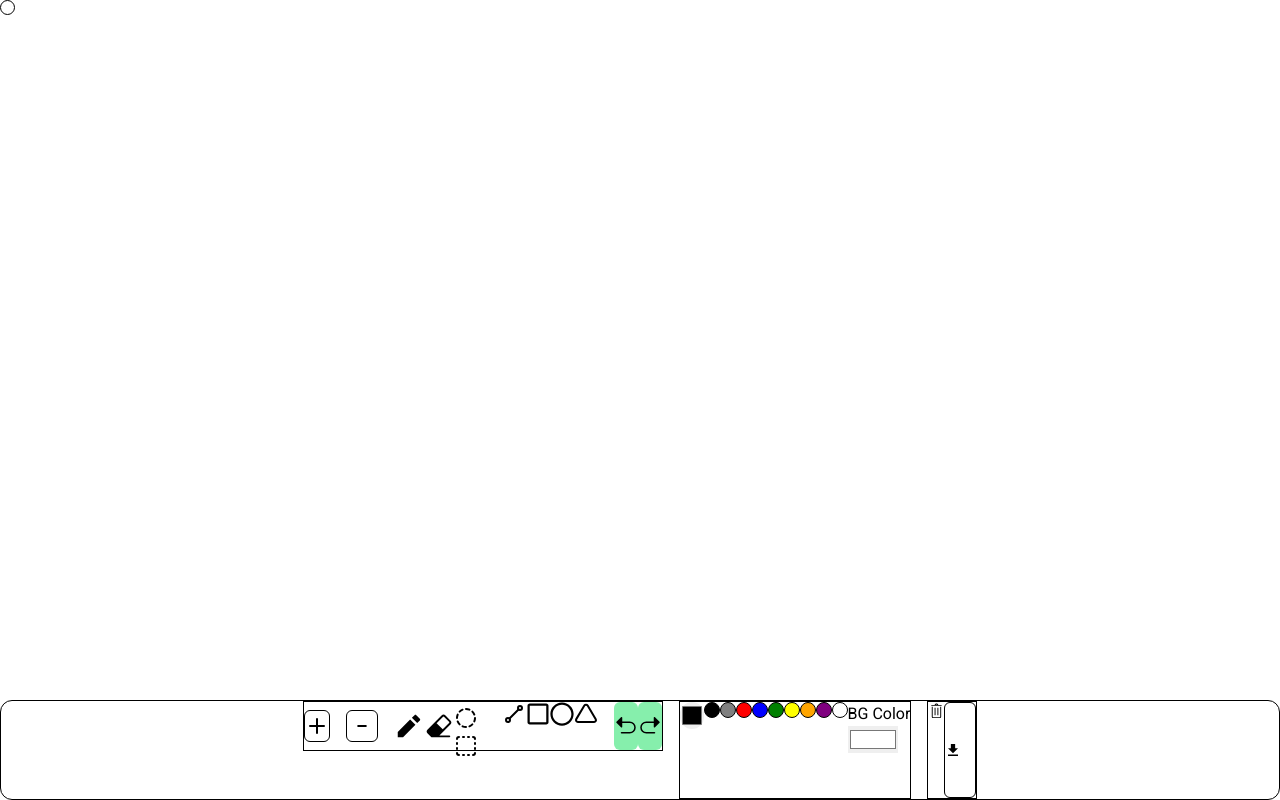
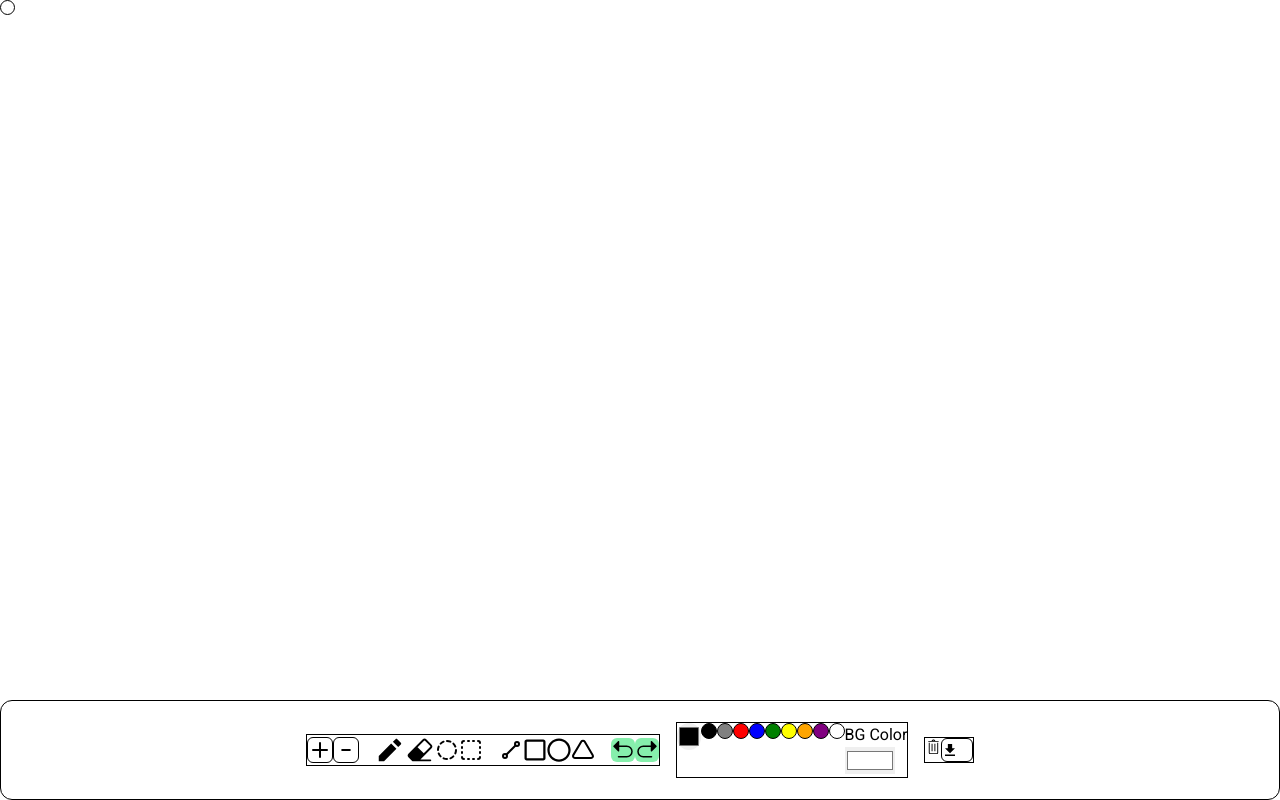
Before and after one commit to VictorSouzaCode/Splash-Paint, a React (Vite) app: page / in a window 1280 px wide. Built offline with nearby package versions, Linux system fonts and the light colour scheme; a web font is replaced by a local one.

Commit message:
toolbar-main-tools-ui-adjustments

```diff
--- a/src/components/Toolbar.tsx
+++ b/src/components/Toolbar.tsx
@@ -54,9 +54,9 @@ const Toolbar = ({
 
   return (
     <>
-    <div className="z-50 min-w-32 w-full h-[100px] absolute top-[100%] left-[50%] translate-y-[-100%] translate-x-[-50%] rounded-xl flex px-2 justify-center gap-4 border1">
+    <div className="z-50 min-w-32 w-full h-[100px] absolute top-[100%] left-[50%] translate-y-[-100%] translate-x-[-50%] rounded-xl flex px-2 justify-center gap-4 border1 items-center">
 
-        <div className="border1 h-fit text-2xl flex gap-4">
+        <div className="border1 h-fit text-2xl flex gap-4 items-center">
         <SizeControl/>
 
         <div className="flex justify-center h-fit">
@@ -76,8 +76,8 @@ const Toolbar = ({
               }}
             ><PiEraserFill /></button>
 
-            <div className="flex flex-col justify-around rounded-md">
-              <button className="w-8 h-8 rounded-full"
+            <div className="flex justify-around rounded-md">
+              <button
                 style={{
                   color: '#000000'
                 }}
@@ -86,7 +86,7 @@ const Toolbar = ({
                   dispatch(setPencil())
                 }}
               ><TbCircleDashed /></button>
-              <button className="w-4 h-4"
+              <button
                 style={{
                   color: '#000000'
                 }}
--- a/src/components/buttonsToolbar/Shapes.tsx
+++ b/src/components/buttonsToolbar/Shapes.tsx
@@ -22,38 +22,30 @@ const Shapes = () => {
     const dispatch = useDispatch()
   return (
       <div className="flex justify-around">
-          <div className="">
-              <button
+        <button
                   onClick={() => {
                       dispatch(setToolForm('line'))
                       dispatch(setPencil())
                   }}
               ><TbLine/></button>
-          </div>
-          <div className="">
               <button
                   onClick={() => {
                       dispatch(setToolForm('square-shape'))
                       dispatch(setPencil())
                   }}
               ><FaRegSquare/></button>
-          </div>
-          <div className="">
               <button
                   onClick={() => {
                       dispatch(setToolForm('circle-shape'))
                       dispatch(setPencil())
                   }}
               ><FaRegCircle/></button>
-          </div>
-          <div className="">
               <button
                   onClick={() => {
                       dispatch(setToolForm('triangle-shape'))
                       dispatch(setPencil())
                   }}
               ><TbTriangle/></button>
-          </div>
        </div>
   )
 }
--- a/src/components/buttonsToolbar/SizeControl.tsx
+++ b/src/components/buttonsToolbar/SizeControl.tsx
@@ -51,9 +51,9 @@ const SizeControl = () => {
       }
     }
   return (
-      <div className="flex justify-center items-center gap-x-4 h-8 rounded-xl mt-2 text-2xl">
+      <div className="flex justify-center items-center rounded-xl text-2xl">
           <button
-              className="h-full rounded-md grid place-content-center border1"
+              className="rounded-md grid place-content-center border1"
               onMouseDown={(e) => {
                   handleMouseDownPlus(e)
               }}
@@ -70,7 +70,7 @@ const SizeControl = () => {
           </h1> */}
 
           <button
-              className="bg- h-full w-8 rounded-md border1 grid place-content-center"
+              className="rounded-md border1 grid place-content-center"
               onMouseDown={(e) => {
                   handleMouseDownMinus(e)
               }}
```
